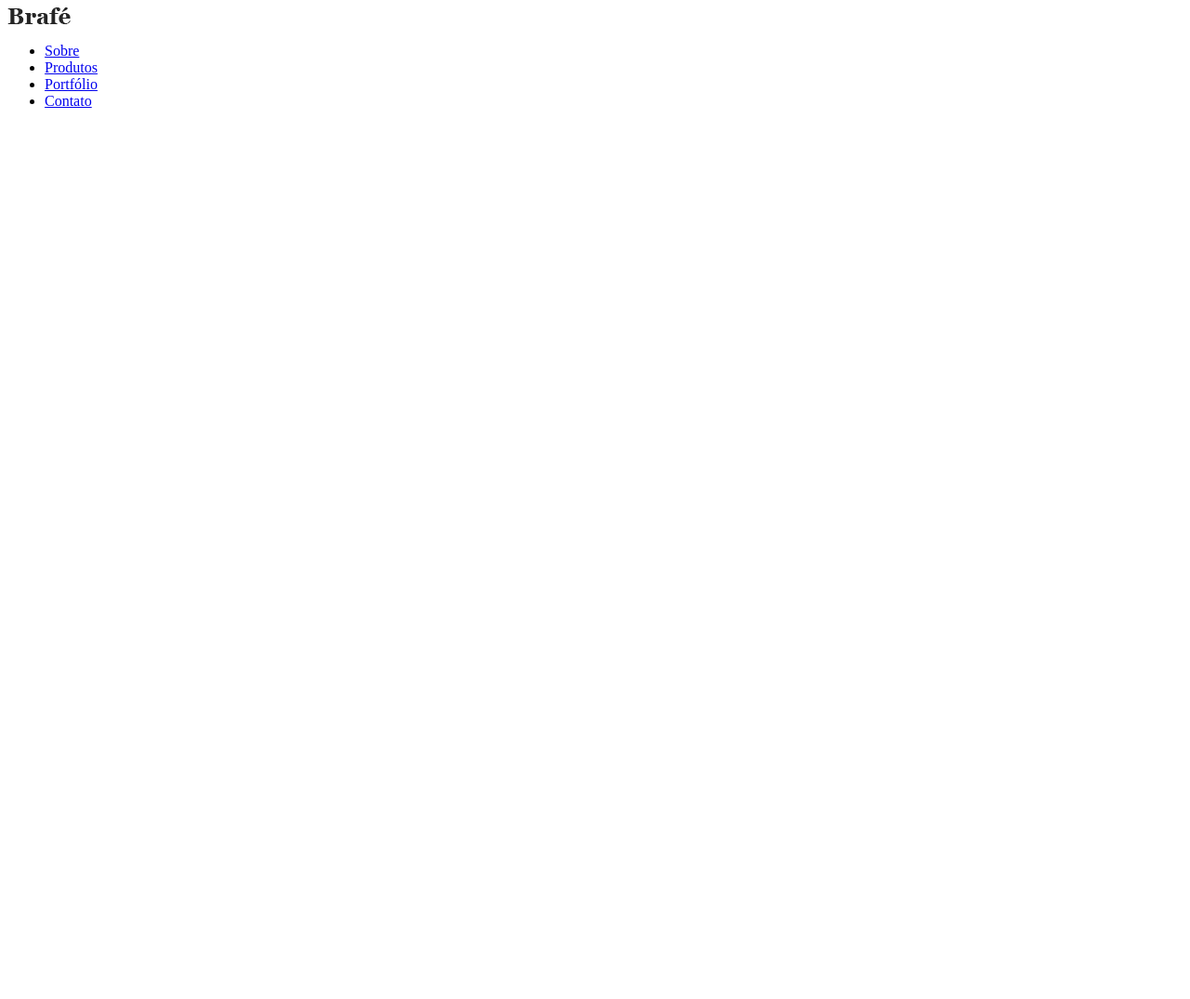
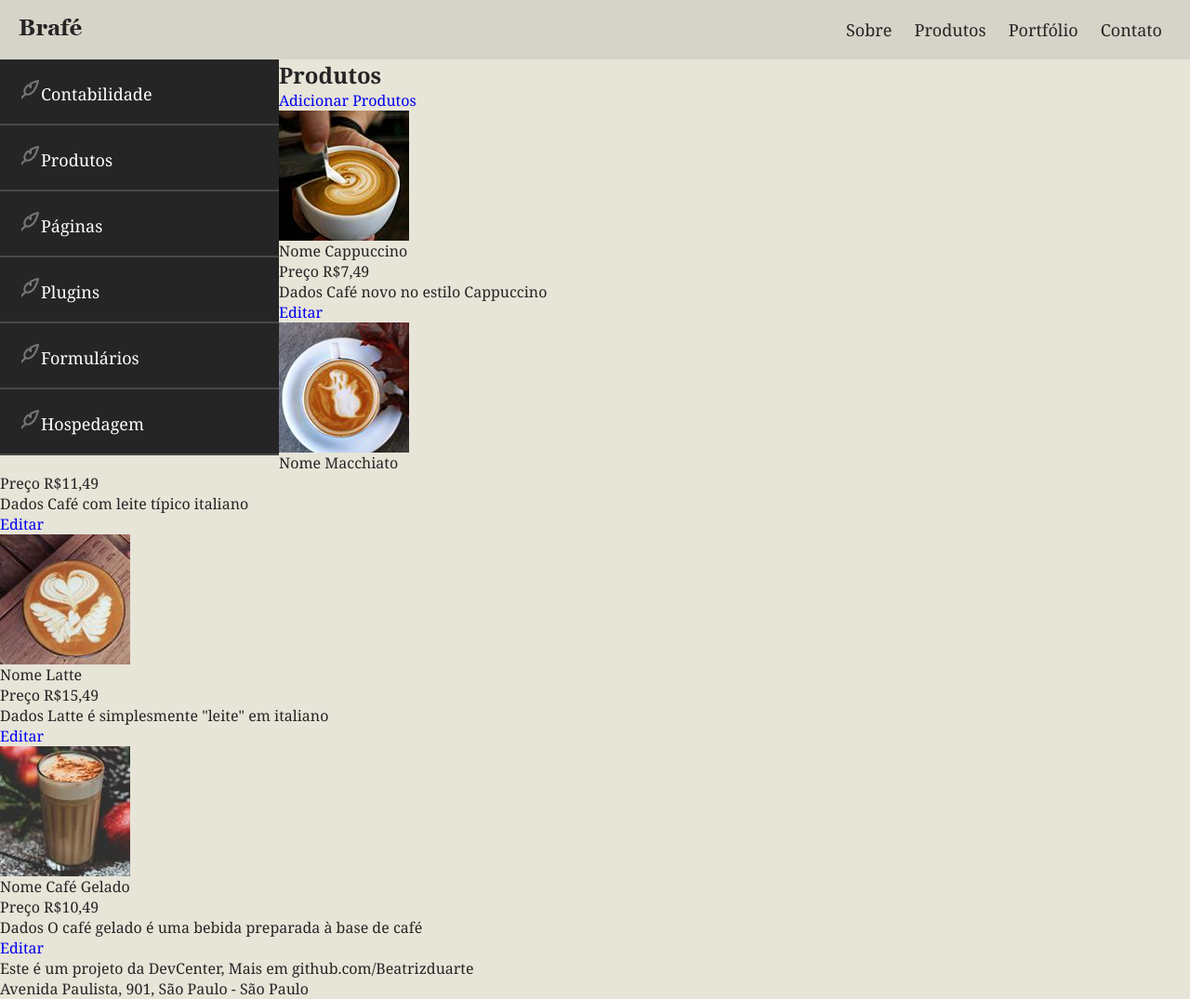
Before and after one commit to Beatrizduarte/Brafe-3, a plain HTML site: page index.html in a window 1280 px wide. Shown: the whole page at 93% size. Before the commit the page ends 800 px from the top, so only its background shows below. Drawn offline with Linux system fonts and the light colour scheme.

Commit message:
Add: menu header styled

```diff
--- a/css/style.css
+++ b/css/style.css
@@ -0,0 +1,88 @@
+body, p, h1, ul, li{
+  padding: 0px;
+  margin: 0px;
+}
+
+li{
+  list-style: none;
+}
+
+body{
+  font-family: Georgia, serif;
+  color: #252525;
+  background: #e7e4d8;
+}
+
+*{
+  box-sizing: border-box;
+}
+
+img{
+  display: block;
+  max-width: 100%;
+}
+
+a{
+  text-decoration: none;
+}
+
+/* Header */
+
+.header{
+  background: #d6d3c8;
+  padding: 20px;
+}
+
+.header::after, .header::before{
+  content: '';
+  display: table;
+  clear: both;
+}
+
+.header-logo{
+  float: left;
+}
+
+.header-menu ul{
+  float: right;
+}
+
+.header-menu li{
+  display: inline-block;
+}
+
+.header-menu li a{
+  color: #252525;
+  font-size: 1.125em;
+  padding: 0 10px;
+}
+
+.header-menu li:first-child a {
+  padding-left: 0px;
+}
+
+/* Main */
+
+/* Side Nav */
+
+.side-nav{
+  width: 300px;
+  background: #252525;
+  float: left;
+}
+
+.side-nav li a{
+  display: block;
+  color: #fff;
+  border-bottom: 2px solid #484846;
+  font-size: 1.125em;
+  padding: 20px;
+}
+
+.side-nav li a::before{
+  content: '';
+  display: inline-block;
+  width: 24px;
+  height: 24px;
+  background-image: url('../img/icones.png');
+}
--- a/index.html
+++ b/index.html
@@ -7,11 +7,11 @@
     <link rel="stylesheet" type="text/css" href="css/style.css">
   </head>
   <body>
-    <header>
-      <a href="#">
+    <header class="header">
+      <a href="#" class="header-logo">
         <img src="img/brafe.png" alt="Brafé">
       </a>
-      <nav>
+      <nav class="header-menu">
         <ul>
           <li><a href="#">Sobre</a></li>
           <li><a href="#">Produtos</a></li>
@@ -20,5 +20,68 @@
         </ul>
       </nav>
     </header>
+    <main class="main-container">
+      <nav class="side-nav">
+        <ul>
+          <li><a href="#">Contabilidade</a></li>
+          <li><a href="#">Produtos</a></li>
+          <li><a href="#">Páginas</a></li>
+          <li><a href="#">Plugins</a></li>
+          <li><a href="#">Formulários</a></li>
+          <li><a href="#">Hospedagem</a></li>
+        </ul>
+      </nav>
+
+      <section>
+        <header>
+          <h1>Produtos</h1>
+          <a href="#">Adicionar Produtos</a>
+        </header>
+
+        <ul>
+          <li>
+            <img src="img/cafe-1.jpg" alt="Café 1">
+            <ul>
+              <li><span>Nome</span> Cappuccino</li>
+              <li><span>Preço</span> R$7,49</li>
+              <li><span>Dados</span> Café novo no estilo Cappuccino</li>
+            </ul>
+            <a href="#">Editar</a>
+          </li>
+          <li>
+            <img src="img/cafe-2.jpg" alt="Café 2">
+            <ul>
+              <li><span>Nome</span> Macchiato</li>
+              <li><span>Preço</span> R$11,49</li>
+              <li><span>Dados</span> Café com leite típico italiano</li>
+            </ul>
+            <a href="#">Editar</a>
+          </li>
+          <li>
+            <img src="img/cafe-3.jpg" alt="Café 3">
+            <ul>
+              <li><span>Nome</span> Latte</li>
+              <li><span>Preço</span> R$15,49</li>
+              <li><span>Dados</span> Latte é simplesmente "leite" em italiano</li>
+            </ul>
+            <a href="#">Editar</a>
+          </li>
+          <li>
+            <img src="img/cafe-4.jpg" alt="Café 4">
+            <ul>
+              <li><span>Nome</span> Café Gelado</li>
+              <li><span>Preço</span> R$10,49</li>
+              <li><span>Dados</span> O café gelado é uma bebida preparada à base de café</li>
+            </ul>
+            <a href="#">Editar</a>
+          </li>
+        </ul>
+      </section>
+    </main>
+
+    <footer>
+      <p>Este é um projeto da DevCenter, Mais em github.com/Beatrizduarte</p>
+      <p>Avenida Paulista, 901, São Paulo - São Paulo</p>
+    </footer>
   </body>
 </html>
```
